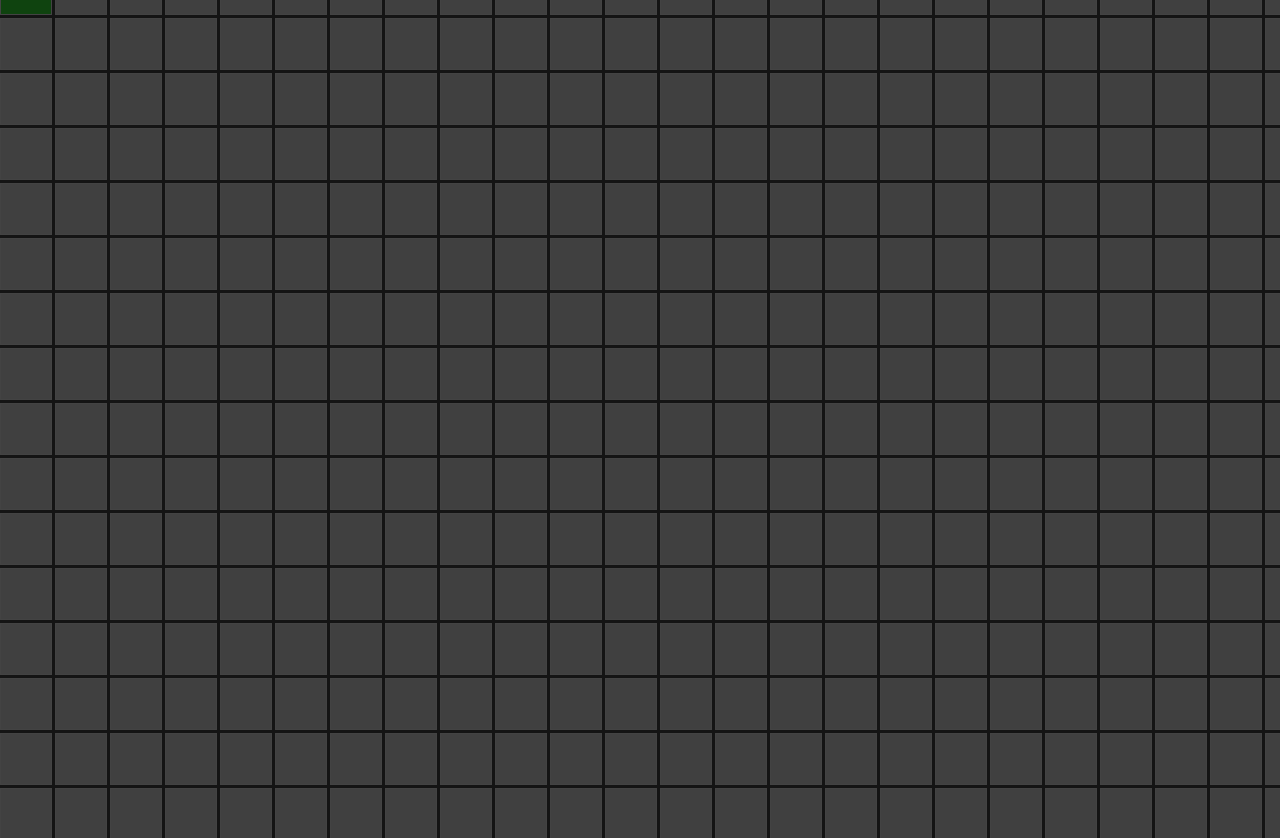
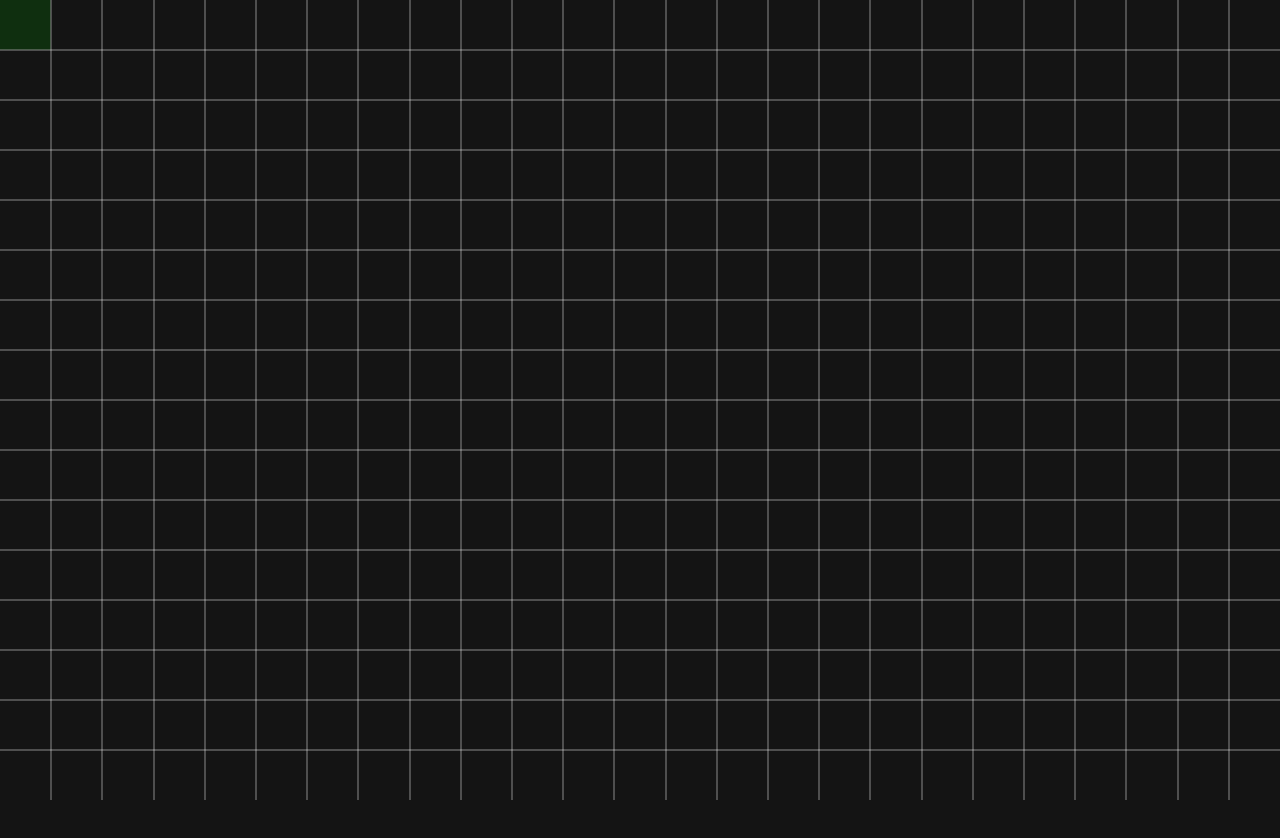
Before and after one commit to Rohit-110/checkin, a plain HTML site: page index.html in a window 1280 px wide. After the commit the page ends 800 px from the top, so only its background shows below. Drawn offline with Linux system fonts and the light colour scheme.

Commit message:
Update index.html

```diff
--- a/index.html
+++ b/index.html
@@ -1,60 +1,69 @@
 <!DOCTYPE html>
 <html lang="en">
 <head>
-  <meta charset="UTF-8">
-  <meta name="viewport" content="width=device-width, initial-scale=1.0">
-  <title>Grid Hover Effect</title>
-  <script>
-    document.addEventListener("DOMContentLoaded", function () {
-      const gridContainer = document.getElementById("gridContainer");
-      const numRows = Math.floor(document.body.clientHeight/50);
-      const numCols =Math.floor(document.body.clientWidth/50);
+    <meta charset="UTF-8">
+    <meta name="viewport" content="width=device-width, initial-scale=1.0">
+    <title>Document</title>
+</head>
+<style>
+    body{
+        background-color: rgb(20,20,20);
+        height: 100vh;
+        overflow: hidden;
+        margin: 0px;
+    }
+    #tiles{
+        height: 100vh;
+        width: 100vw;
+        display: grid;
+        grid-template-columns: repeat(var(--columns),1fr);
+        grid-template-rows: repeat(var(--rows),1fr);
+    }
+    .tile{
+        outline: 1px solid white;
+        opacity: 50%;
+    }
+</style>
+<script>
 
-      document.documentElement.style.setProperty('--numCols', numCols);
-      document.documentElement.style.setProperty('--numRows', numRows);
-      for (let i = 0; i < numRows * numCols; i++) {
-        const gridItem = document.createElement("div");
-        gridItem.classList.add("grid-item");
-        gridContainer.appendChild(gridItem);
-      }
-    });
-  </script>
-  <style>
-    body {
-      display: flex;
-      justify-content: center;
-      align-items: center;
-      height: 100vh;
-      margin: 0;
-      background-color: rgb(20,20,20);
+document.addEventListener("DOMContentLoaded", function() {
+    let columns= Math.floor(document.body.clientWidth/50);
+    let rows= Math.floor(document.body.clientHeight/50);
+
+    const wrapper = document.getElementById("tiles");
+
+    const createTile = index => {
+        const tile = document.createElement("div");
+        tile.classList.add("tile");
+        tile.addEventListener("mouseover", () => {
+            tile.style.backgroundColor = "green";
+        });
+        tile.addEventListener("mouseout", () => {
+            tile.style.backgroundColor = "";
+        });
+        return tile;
     }
 
-    .grid-container {
-        overflow: hidden;
-      display: grid;
-      grid-template-columns: repeat(var(--numCols), 50px);
-      grid-template-rows: repeat(var(--numRows), 50px);
-      grid-gap: 5px;
+    const createTiles = quantity =>{
+        Array.from(Array(quantity)).map((tile, index)=>{
+            wrapper.appendChild(createTile(index));
+        })
     }
-
-    .grid-item {
-      width: 50px;
-      height: 50px;
-      background-color: #f0f0f0;
-      border: 1px solid white;
-      transition: background-color .1s ease ;
-      opacity: 20%;
+    const  createGrid = () =>{
+        wrapper.innerHTML ="";
+        columns = Math.floor(document.body.clientWidth/50);
+        rows = Math.floor(document.body.clientHeight/50);
+        wrapper.style.setProperty("--columns",columns);
+        wrapper.style.setProperty("--rows",rows);
+        createTiles(columns* rows);
+        console.log(rows);
+        console.log(columns);
     }
-
-    .grid-item:hover {
-      background-color: #00ff00;
-    }
-  </style>
-</head>
+    createGrid();
+    window.onresize = () => createGrid();
+});
+</script>
 <body>
-
-<div class="grid-container" id="gridContainer"></div>
-
-
+        <div id="tiles" class="tile"></div>
 </body>
 </html>
```
